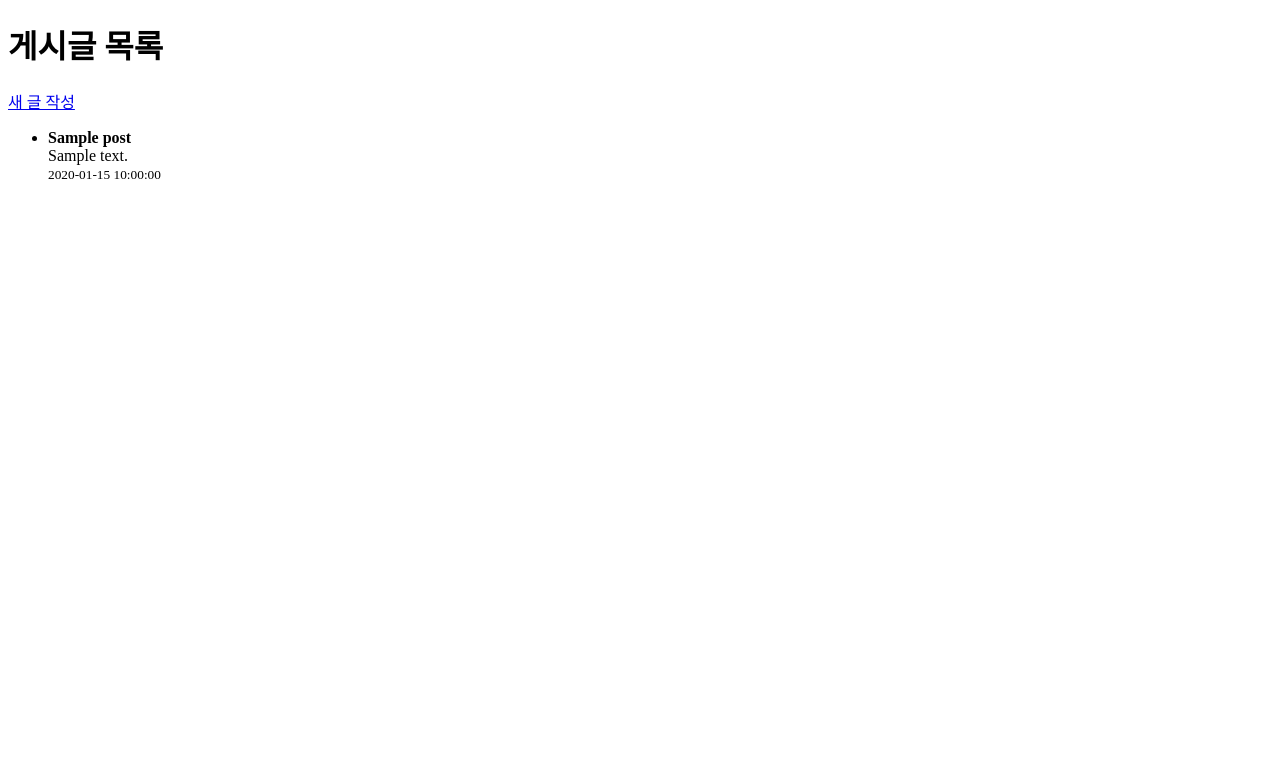
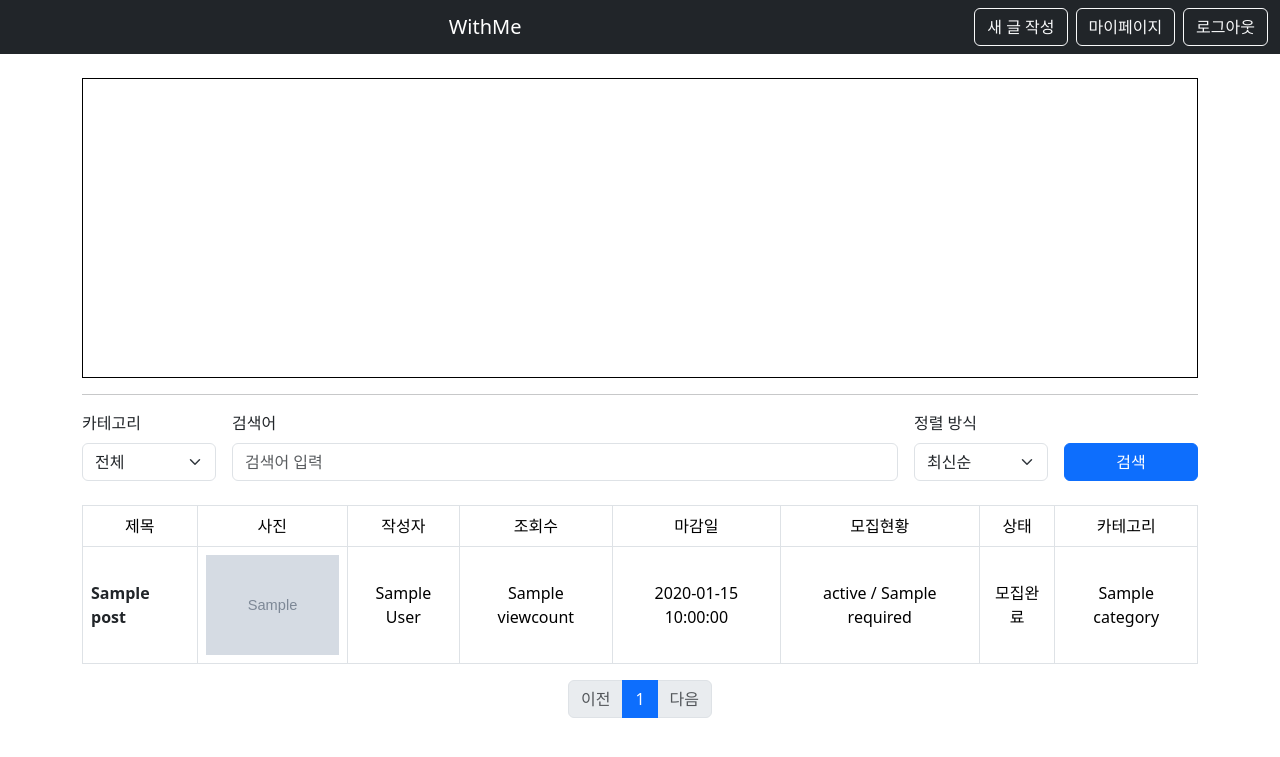
Before and after one commit to kmj00204/jungle_week00, a Flask app: page / in a window 1280 px wide. Shown: the top 757 px of the page. Run offline with Flask 3, Linux system fonts and the light colour scheme; the visitor is signed in with stand-in values (Sample User, id 1); grey boxes marked "Sample" are stand-in pictures; a database or web service that is not in the repository returns one stand-in record (values such as "Sample title").

Commit message:
Update index.html

```diff
--- a/week00/templates/index.html
+++ b/week00/templates/index.html
@@ -1,22 +1,156 @@
 <!DOCTYPE html>
 <html lang="ko">
+
 <head>
     <meta charset="UTF-8" />
-    <title>간단 게시판</title>
+    <title>WithMe</title>
+    <link href="https://cdn.jsdelivr.net/npm/bootstrap@5.3.3/dist/css/bootstrap.min.css" rel="stylesheet" />
 </head>
+
 <body>
-    <h1>게시글 목록</h1>
-    <a href="{{ url_for('new_post') }}">새 글 작성</a>
-    <ul>
-        {% for post in posts %}
-            <li>
-                <strong>{{ post.title }}</strong><br />
-                {{ post.content }}<br />
-                <small>{{ post.created_at }}</small>
-            </li>
+    <nav class="navbar navbar-expand-lg navbar-dark bg-dark mb-4">
+        <div class="container-fluid">
+            <div class="mx-auto">
+                <a class="navbar-brand" href="/">WithMe</a>
+            </div>
+            <div class="d-flex">
+                <a class="btn btn-outline-light me-2" href="/post/new">새 글 작성</a>
+                <a class="btn btn-outline-light me-2" href="/mypage">마이페이지</a>
+                <a class="btn btn-outline-light" href="/logout">로그아웃</a>
+            </div>
+        </div>
+    </nav>
+
+    <div class="container">
+        <div style="height: 300px; border: 1px solid black;">
+        </div>
+        <hr>
+        <form method="GET" action="/search" class="row g-3 align-items-end mb-4">
+            <div class="col-md-3" style="width:150px;">
+                <label for="category" class="form-label">카테고리</label>
+                <select class="form-select" name="category" id="category">
+                    {% for cat in ['전체', '배달', '택시', '기타','운동'] %}
+                    <option value="{{ cat }}" {% if selected_category==cat %}selected{% endif %}>{{ cat }}</option>
+                    {% endfor %}
+                </select>
+            </div>
+
+            <div class="col">
+                <label for="search" class="form-label">검색어</label>
+                <input type="text" class="form-control" name="search" id="search" placeholder="검색어 입력"
+                    value="{{ search or '' }}">
+            </div>
+
+            <div class="col-md-3" style="width:150px;">
+                <label for="sort" class="form-label">정렬 방식</label>
+                <select class="form-select" name="sort" id="sort">
+                    <option value="newest" {% if sort=='newest' %}selected{% endif %}>최신순</option>
+                    <option value="closest" {% if sort=='closest' %}selected{% endif %}>마감일순</option>
+                    <option value="viewcount" {% if sort=='viewcount' %}selected{% endif %}>조회순</option>
+                </select>
+            </div>
+
+            <div class="col-md-2 d-grid" style="width:150px;">
+                <button type="submit" class="btn btn-primary">검색</button>
+            </div>
+        </form>
+
+        {% if posts %}
+        <table class="table table-bordered" style="text-align: center;">
+            <tr>
+                <td>
+                    제목
+                </td>
+                <td>
+                    사진
+                </td>
+                <td>
+                    작성자
+                </td>
+                <td>
+                    조회수
+                </td>
+                <td>
+                    마감일
+                </td>
+                <td>
+                    모집현황
+                </td>
+                <td>
+                    상태
+                </td>
+                <td>
+                    카테고리
+                </td>
+            </tr>
+            {%for post in posts%}
+            <tr style="vertical-align: middle;">
+                <td style="text-align: left;">
+                    <a href="/post/{{post._id}}" class="text-decoration-none fw-bold text-dark">
+                        {{ post.title }}
+                    </a>
+                </td>
+                <td>
+                    <img src="{{ post.picture }}" alt="게시글 이미지" style="max-width: 150px; max-height: 100px;">
+                </td>
+                <td>
+                    {{post.author}}
+                </td>
+                <td>
+                    {{post.viewcount}}
+                </td>
+                <td>
+                    {{ post.deadline[:10] }} {{ post.deadline[11:] }}
+                </td>
+                <td>
+                    {{post.status}} / {{post.required}}
+                </td>
+                <td>
+                    {% if post.statu == 1 %}
+                    모집중
+                    {% else %}
+                    모집완료
+                    {% endif %}
+                </td>
+                <td>
+                    {{post.category}}
+                </td>
+            </tr>
+            {%endfor%}
+        </table>
+        <nav aria-label="Page navigation">
+            <ul class="pagination justify-content-center">
+                <!-- 이전 버튼 -->
+                <li class="page-item {% if page <= 1 %}disabled{% endif %}">
+                    <a class="page-link"
+                        href="?page={{ page - 1 }}{% for key, value in query_params.items() %}&{{ key }}={{ value }}{% endfor %}">이전</a>
+                </li>
+
+                <!-- 페이지 숫자 -->
+                {% for p in range(1, total_pages + 1) %}
+                <li class="page-item {% if p == page %}active{% endif %}">
+                    <a class="page-link"
+                        href="?page={{ p }}{% for key, value in query_params.items() %}&{{ key }}={{ value }}{% endfor %}">{{
+                        p }}</a>
+                </li>
+                {% endfor %}
+
+                <!-- 다음 버튼 -->
+                <li class="page-item {% if page >= total_pages %}disabled{% endif %}">
+                    <a class="page-link"
+                        href="?page={{ page + 1 }}{% for key, value in query_params.items() %}&{{ key }}={{ value }}{% endfor %}">다음</a>
+                </li>
+            </ul>
+        </nav>
+
         {% else %}
-            <li>게시글이 없습니다.</li>
-        {% endfor %}
-    </ul>
+        <div class="alert alert-secondary" role="alert">
+            현재 게시글이 없습니다.
+        </div>
+        {% endif %}
+    </div>
+
+    <script src="https://cdn.jsdelivr.net/npm/bootstrap@5.3.3/dist/js/bootstrap.bundle.min.js"></script>
 </body>
+
 </html>
```
